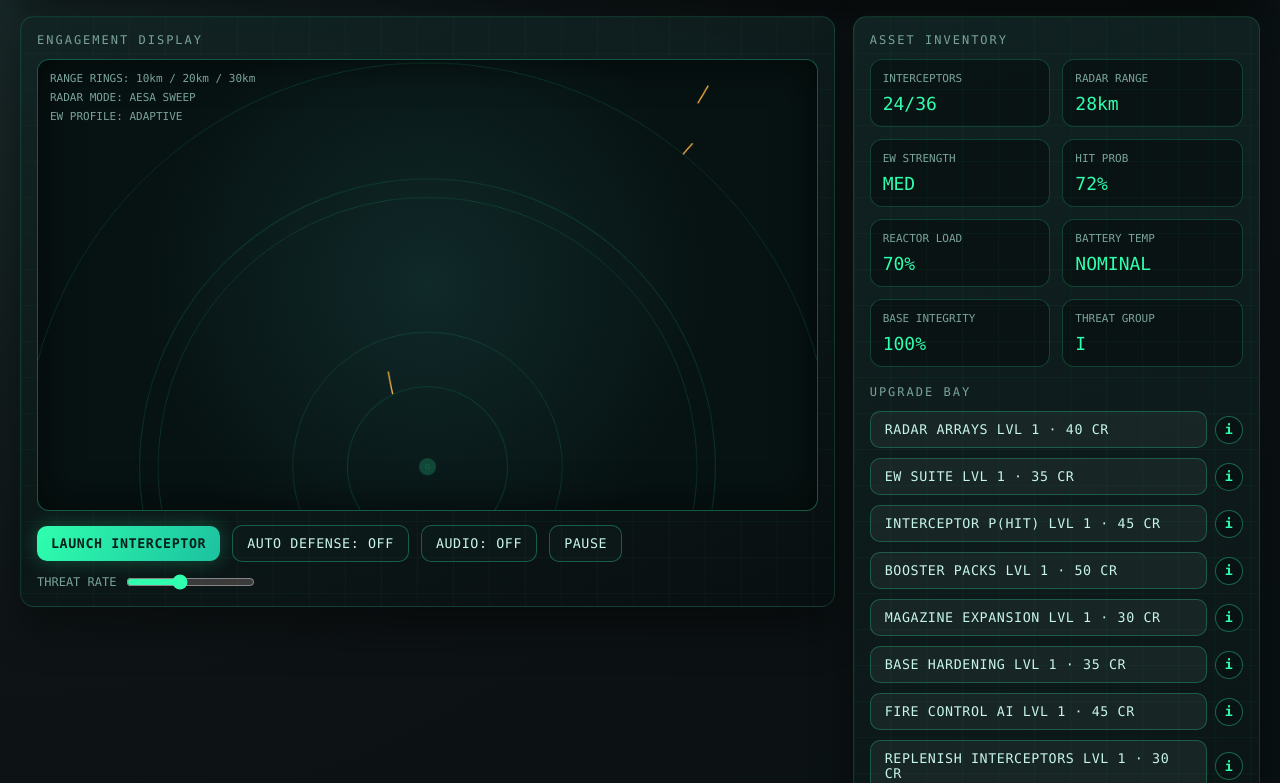
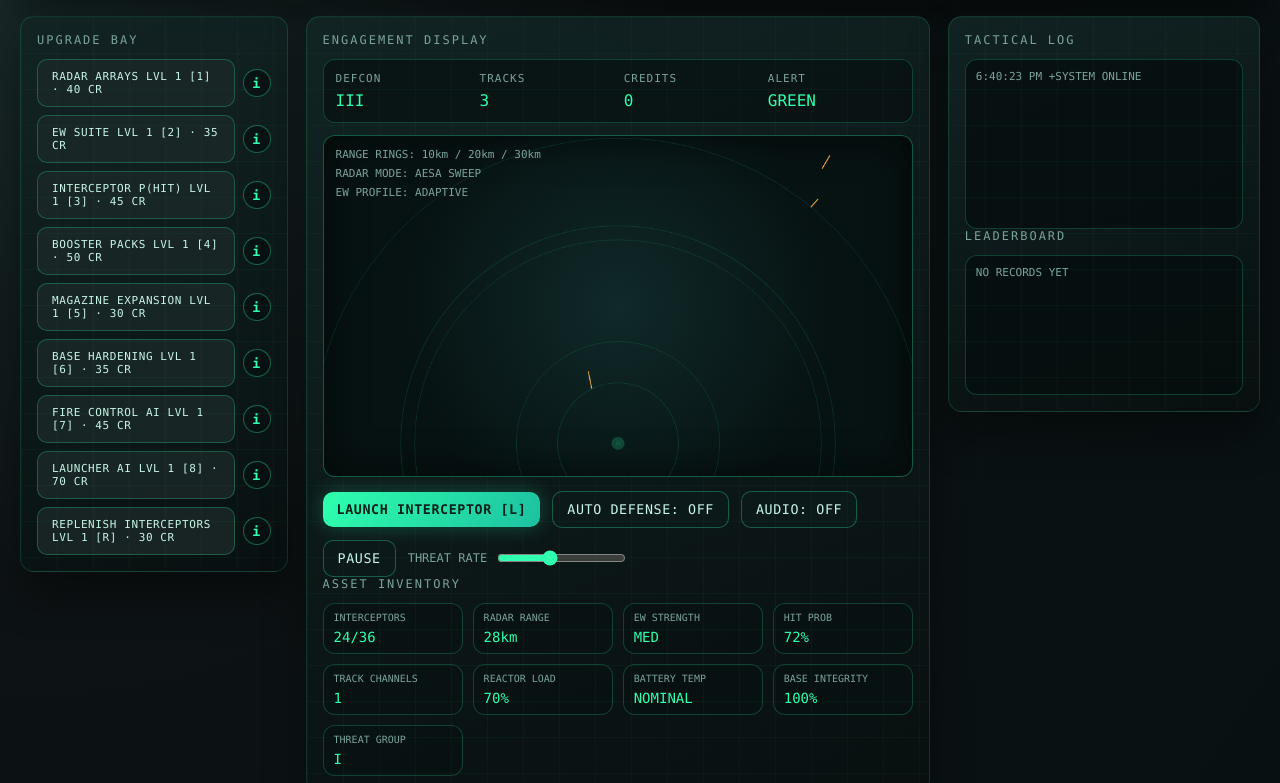
Before and after one commit to JBromby/sentinel, a plain HTML site: page index.html in a window 1280 px wide. Shown: the part 98-881 px from the top of the page. Drawn offline with Linux system fonts and the light colour scheme.

Commit message:
UI refactor based on beta feedback to add keyboard mapping, bring stats to lower portion of screen for better play, added feature for additional launchers to engage multiple tracks at once

```diff
--- a/index.html
+++ b/index.html
@@ -16,7 +16,17 @@
             <div class="brand-sub">Integrated Air Defense Simulation</div>
           </div>
         </div>
-        <div class="status">
+      </header>
+
+      <main class="layout">
+        <aside class="left-panel">
+          <div class="panel-title">UPGRADE BAY</div>
+          <div class="upgrade-list" id="upgradeList"></div>
+        </aside>
+
+        <section class="main-panel">
+          <div class="panel-title">ENGAGEMENT DISPLAY</div>
+          <div class="status-bar">
             <div class="status-item">
               <span class="label">DEFCON</span>
               <span class="value" id="defcon">III</span>
@@ -34,11 +44,6 @@
               <span class="value" id="alertState">GREEN</span>
             </div>
           </div>
-      </header>
-
-      <main class="layout">
-        <section class="main-panel">
-          <div class="panel-title">ENGAGEMENT DISPLAY</div>
           <div class="display">
             <canvas id="battlefield" width="900" height="520"></canvas>
             <div class="overlay">
@@ -48,7 +53,7 @@
             </div>
           </div>
           <div class="controls">
-            <button id="launchInterceptor" class="primary">LAUNCH INTERCEPTOR</button>
+            <button id="launchInterceptor" class="primary">LAUNCH INTERCEPTOR [L]</button>
             <button id="autoDefense" class="ghost">AUTO DEFENSE: OFF</button>
             <button id="audioToggle" class="ghost">AUDIO: OFF</button>
             <button id="pauseSim" class="ghost">PAUSE</button>
@@ -57,9 +62,7 @@
               <input id="spawnRate" type="range" min="1" max="6" value="3" />
             </div>
           </div>
-        </section>
 
-        <aside class="side-panel">
           <div class="panel-title">ASSET INVENTORY</div>
           <div class="asset-grid" id="assetGrid">
             <div class="asset-card">
@@ -79,6 +82,10 @@
               <div class="asset-value" id="hitProb">72%</div>
             </div>
             <div class="asset-card">
+              <div class="asset-label">TRACK CHANNELS</div>
+              <div class="asset-value" id="trackChannels">1</div>
+            </div>
+            <div class="asset-card">
               <div class="asset-label">REACTOR LOAD</div>
               <div class="asset-value" id="reactorLoad">64%</div>
             </div>
@@ -95,10 +102,9 @@
               <div class="asset-value" id="threatGroup">I</div>
             </div>
           </div>
+        </section>
 
-          <div class="panel-title">UPGRADE BAY</div>
-          <div class="upgrade-list" id="upgradeList"></div>
-
+        <aside class="side-panel">
           <div class="panel-title">TACTICAL LOG</div>
           <div class="log" id="log"></div>
 
--- a/main.js
+++ b/main.js
@@ -9,6 +9,7 @@ const interceptorCountEl = document.getElementById("interceptorCount");
 const radarRangeEl = document.getElementById("radarRange");
 const ewStrengthEl = document.getElementById("ewStrength");
 const hitProbEl = document.getElementById("hitProb");
+const trackChannelsEl = document.getElementById("trackChannels");
 const reactorLoadEl = document.getElementById("reactorLoad");
 const batteryTempEl = document.getElementById("batteryTemp");
 const baseHealthEl = document.getElementById("baseHealth");
@@ -131,6 +132,7 @@ const state = {
     hitProb: 0.72,
     interceptorSpeed: 4.6,
     interceptorAccel: 0.12,
+    launcherTracks: 1,
   },
   credits: 0,
   baseHealth: 100,
@@ -152,6 +154,7 @@ const upgrades = [
   {
     id: "radar",
     name: "RADAR ARRAYS",
+    key: "1",
     maxLevel: 4,
     baseCost: 40,
     costScale: 1.3,
@@ -165,6 +168,7 @@ const upgrades = [
   {
     id: "ew",
     name: "EW SUITE",
+    key: "2",
     maxLevel: 3,
     baseCost: 35,
     costScale: 1.35,
@@ -178,6 +182,7 @@ const upgrades = [
   {
     id: "phit",
     name: "INTERCEPTOR P(HIT)",
+    key: "3",
     maxLevel: 4,
     baseCost: 45,
     costScale: 1.3,
@@ -191,6 +196,7 @@ const upgrades = [
   {
     id: "speed",
     name: "BOOSTER PACKS",
+    key: "4",
     maxLevel: 4,
     baseCost: 50,
     costScale: 1.35,
@@ -205,6 +211,7 @@ const upgrades = [
   {
     id: "capacity",
     name: "MAGAZINE EXPANSION",
+    key: "5",
     maxLevel: 4,
     baseCost: 30,
     costScale: 1.25,
@@ -218,6 +225,7 @@ const upgrades = [
   {
     id: "armor",
     name: "BASE HARDENING",
+    key: "6",
     maxLevel: 4,
     baseCost: 35,
     costScale: 1.3,
@@ -231,6 +239,7 @@ const upgrades = [
   {
     id: "auto",
     name: "FIRE CONTROL AI",
+    key: "7",
     maxLevel: 4,
     baseCost: 45,
     costScale: 1.3,
@@ -242,8 +251,23 @@ const upgrades = [
     },
   },
   {
+    id: "launcher",
+    name: "LAUNCHER AI",
+    key: "8",
+    maxLevel: 3,
+    baseCost: 70,
+    costScale: 1.45,
+    description: "Adds multi-target tracking so interceptors split across threats.",
+    current: () => `${state.upgrades.launcherTracks} targets`,
+    next: () => `+1 target (to ${Math.min(4, state.upgrades.launcherTracks + 1)})`,
+    apply: () => {
+      state.upgrades.launcherTracks = Math.min(4, state.upgrades.launcherTracks + 1);
+    },
+  },
+  {
     id: "stock",
     name: "REPLENISH INTERCEPTORS",
+    key: "r",
     maxLevel: 99,
     baseCost: 30,
     costScale: 1.1,
@@ -282,6 +306,7 @@ function renderUpgradeList() {
     const level = getUpgradeLevel(upgrade.id);
     const maxed = level >= upgrade.maxLevel;
     const cost = upgradeCost(upgrade);
+    const keyLabel = upgrade.key ? ` [${upgrade.key.toUpperCase()}]` : "";
 
     const row = document.createElement("div");
     row.className = "upgrade-row";
@@ -292,7 +317,7 @@ function renderUpgradeList() {
     button.dataset.sound = "upgrade";
     button.disabled = maxed;
     const label = maxed ? `${upgrade.name} MAX` : `${upgrade.name} LVL ${level + 1}`;
-    button.textContent = `${label} · ${cost} CR`;
+    button.textContent = `${label}${keyLabel} · ${cost} CR`;
 
     const info = document.createElement("button");
     info.className = "info-button";
@@ -303,6 +328,32 @@ function renderUpgradeList() {
     row.append(button, info);
     upgradeListEl.append(row);
   });
+}
+
+function attemptUpgrade(id, source = "click") {
+  const upgrade = upgrades.find((entry) => entry.id === id);
+  if (!upgrade) return;
+  const level = getUpgradeLevel(id);
+  if (level >= upgrade.maxLevel) {
+    logEvent("UPGRADE MAXED", "!");
+    return;
+  }
+  const cost = upgradeCost(upgrade);
+  if (state.credits < cost) {
+    playNoCredits();
+    logEvent("INSUFFICIENT CREDITS", "!");
+    return;
+  }
+  if (source === "click" || source === "key") {
+    playUpgradeClick();
+  }
+  state.credits -= cost;
+  upgrade.apply();
+  state.upgradeLevels[id] = level + 1;
+  state.upgradesCompleted += 1;
+  renderUpgradeList();
+  updateUI();
+  logEvent(`${upgrade.name} UPGRADED`, "+");
 }
 
 function logEvent(message, tone = "") {
@@ -366,6 +417,7 @@ function updateUI() {
   interceptorCountEl.textContent = `${state.inventory.interceptors}/${state.inventory.maxInterceptors}`;
   radarRangeEl.textContent = `${state.upgrades.radarRangeKm}km`;
   hitProbEl.textContent = `${Math.round(state.upgrades.hitProb * 100)}%`;
+  trackChannelsEl.textContent = state.upgrades.launcherTracks;
   creditsEl.textContent = state.credits;
   baseHealthEl.textContent = `${Math.max(0, state.baseHealth)}%`;
   threatGroupEl.textContent = ["I", "II", "III", "IV", "V"][state.threatGroup - 1];
@@ -440,7 +492,7 @@ function launchInterceptor() {
     logEvent("INTERCEPTOR STOCK DEPLETED", "!");
     return;
   }
-  const target = getNearestThreat();
+  const target = getOptimalThreat();
   if (!target) {
     logEvent("NO LOCK - RADAR CLEAR", "-");
     return;
@@ -463,6 +515,15 @@ function launchInterceptor() {
   logEvent("INTERCEPTOR LAUNCHED", "+");
 }
 
+function getThreatAssignments() {
+  const assignments = new Map();
+  for (const interceptor of state.interceptors) {
+    if (!interceptor.target || interceptor.dead) continue;
+    assignments.set(interceptor.target, (assignments.get(interceptor.target) || 0) + 1);
+  }
+  return assignments;
+}
+
 function getNearestThreat() {
   const rangePx = state.upgrades.radarRangeKm / kmPerPixel;
   let nearest = null;
@@ -477,6 +538,37 @@ function getNearestThreat() {
     }
   }
   return nearest;
+}
+
+function getOptimalThreat() {
+  const assignments = getThreatAssignments();
+  const rangePx = state.upgrades.radarRangeKm / kmPerPixel;
+  const distinctTargets = assignments.size;
+  let candidate = null;
+  let best = Infinity;
+  let unassignedCandidate = null;
+  let unassignedBest = Infinity;
+
+  for (const missile of state.missiles) {
+    const dx = missile.x - state.base.x;
+    const dy = missile.y - state.base.y;
+    const dist = Math.hypot(dx, dy);
+    if (dist >= rangePx) continue;
+    const assignedCount = assignments.get(missile) || 0;
+    if (dist < best) {
+      best = dist;
+      candidate = missile;
+    }
+    if (assignedCount === 0 && dist < unassignedBest) {
+      unassignedBest = dist;
+      unassignedCandidate = missile;
+    }
+  }
+
+  if (distinctTargets < state.upgrades.launcherTracks && unassignedCandidate) {
+    return unassignedCandidate;
+  }
+  return candidate;
 }
 
 function updateMissiles(dt) {
@@ -740,7 +832,7 @@ function update(dt) {
     }
   }
 
-  const lockTarget = getNearestThreat();
+  const lockTarget = getOptimalThreat();
   if (lockTarget && !state.radarLocked) {
     playRadarLock();
     state.radarLocked = true;
@@ -783,6 +875,24 @@ document.addEventListener("click", (event) => {
   playClick();
 });
 
+document.addEventListener("keydown", (event) => {
+  if (event.repeat) return;
+  if (endScreenEl.classList.contains("active")) return;
+  const tag = event.target?.tagName;
+  if (tag === "INPUT" || tag === "TEXTAREA" || tag === "SELECT") return;
+  const key = event.key.toLowerCase();
+  if (key === "l" || key === " ") {
+    event.preventDefault();
+    launchInterceptor();
+    return;
+  }
+  const upgrade = upgrades.find((entry) => entry.key === key);
+  if (upgrade) {
+    event.preventDefault();
+    attemptUpgrade(upgrade.id, "key");
+  }
+});
+
 audioBtn.addEventListener("click", () => {
   initAudio();
   audioEnabled = !audioEnabled;
@@ -812,28 +922,8 @@ upgradeListEl.addEventListener("click", (event) => {
   }
 
   if (button.classList.contains("upgrade")) {
-    playUpgradeClick();
     const id = button.dataset.upgrade;
-    const upgrade = upgrades.find((entry) => entry.id === id);
-    if (!upgrade) return;
-    const level = getUpgradeLevel(id);
-    if (level >= upgrade.maxLevel) {
-      logEvent("UPGRADE MAXED", "!");
-      return;
-    }
-    const cost = upgradeCost(upgrade);
-    if (state.credits < cost) {
-      playNoCredits();
-      logEvent("INSUFFICIENT CREDITS", "!");
-      return;
-    }
-    state.credits -= cost;
-    upgrade.apply();
-    state.upgradeLevels[id] = level + 1;
-    state.upgradesCompleted += 1;
-    renderUpgradeList();
-    updateUI();
-    logEvent(`${upgrade.name} UPGRADED`, "+");
+    attemptUpgrade(id, "click");
   }
 });
 
--- a/styles.css
+++ b/styles.css
@@ -76,10 +76,25 @@ body {
   gap: 24px;
 }
 
+.status-bar {
+  display: grid;
+  grid-template-columns: repeat(4, minmax(0, 1fr));
+  gap: 12px;
+  margin-bottom: 12px;
+  padding: 12px;
+  border-radius: 12px;
+  border: 1px solid rgba(47, 255, 174, 0.2);
+  background: rgba(8, 16, 16, 0.7);
+}
+
 .status-item {
   display: grid;
   gap: 6px;
   text-align: right;
+}
+
+.status-bar .status-item {
+  text-align: left;
 }
 
 .status-item .label {
@@ -95,13 +110,14 @@ body {
 
 .layout {
   display: grid;
-  grid-template-columns: minmax(0, 1.4fr) minmax(260px, 0.7fr);
+  grid-template-columns: minmax(220px, 0.6fr) minmax(0, 1.4fr) minmax(260px, 0.7fr);
   gap: 18px;
   align-items: start;
 }
 
 .main-panel,
-.side-panel {
+.side-panel,
+.left-panel {
   background: linear-gradient(160deg, rgba(18, 36, 36, 0.95), rgba(9, 16, 16, 0.95));
   border-radius: var(--radius);
   border: 1px solid rgba(47, 255, 174, 0.15);
@@ -112,7 +128,8 @@ body {
 }
 
 .main-panel::before,
-.side-panel::before {
+.side-panel::before,
+.left-panel::before {
   content: "";
   position: absolute;
   inset: 0;
@@ -199,33 +216,36 @@ button {
 
 .asset-grid {
   display: grid;
-  grid-template-columns: repeat(2, minmax(0, 1fr));
-  gap: 12px;
-  margin-bottom: 18px;
+  grid-template-columns: repeat(4, minmax(0, 1fr));
+  gap: 10px;
+  margin-top: 8px;
+}
+
+.main-panel .asset-grid {
+  margin-bottom: 0;
 }
 
 .asset-card {
   background: rgba(9, 18, 18, 0.85);
   border: 1px solid rgba(47, 255, 174, 0.2);
-  padding: 12px;
+  padding: 8px 10px;
   border-radius: 12px;
 }
 
 .asset-label {
-  font-size: 11px;
+  font-size: 10px;
   color: var(--muted);
-  margin-bottom: 8px;
+  margin-bottom: 6px;
 }
 
 .asset-value {
-  font-size: 18px;
+  font-size: 14px;
   color: var(--accent);
 }
 
 .upgrade-list {
   display: grid;
-  gap: 10px;
-  margin-bottom: 18px;
+  gap: 8px;
 }
 
 .upgrade-row {
@@ -240,6 +260,7 @@ button {
   color: var(--ink);
   border: 1px solid rgba(47, 255, 174, 0.25);
   text-align: left;
+  font-size: 11px;
 }
 
 .upgrade:disabled {
@@ -323,13 +344,21 @@ button {
   animation: reveal 0.8s ease-out 0.2s both;
 }
 
+.left-panel {
+  animation: reveal 0.8s ease-out 0.15s both;
+}
+
 @media (max-width: 1000px) {
   .layout {
     grid-template-columns: 1fr;
   }
 
-  .status {
-    display: none;
+  .status-bar {
+    grid-template-columns: repeat(2, minmax(0, 1fr));
+  }
+
+  .asset-grid {
+    grid-template-columns: repeat(2, minmax(0, 1fr));
   }
 }
 
```
Lines whose indentation alone changed are shown as unchanged.
